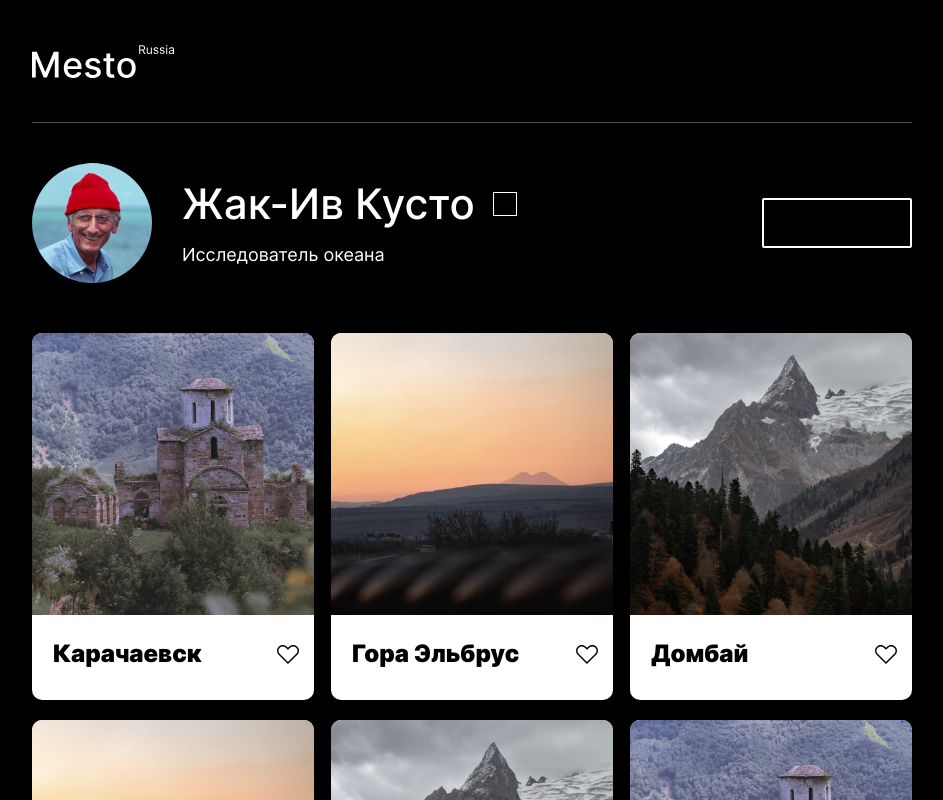
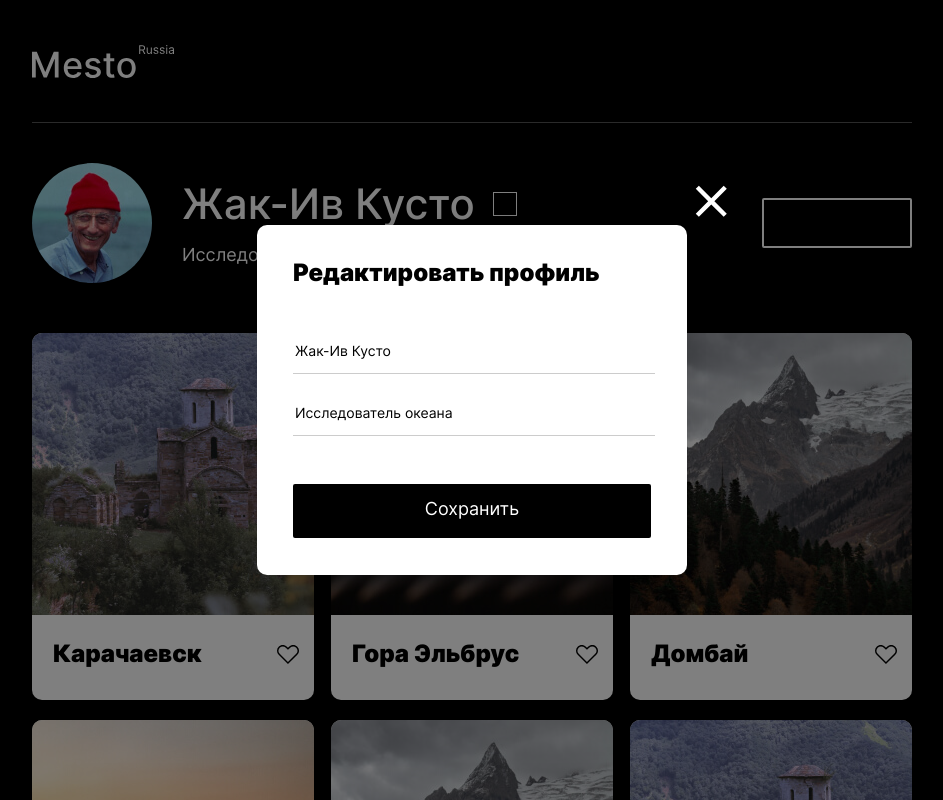
Before and after one commit to boolishta/mesto-project, a plain HTML site: page index.html in a window 1280 px wide. Shown: the top 800 px of the page, without its empty margins (168-1111 px from the left). Drawn offline with Linux system fonts and the light colour scheme; files whose address does not match are found by name.

Commit message:
fix popup

```diff
--- a/blocks/popup/__container/popup__container.css
+++ b/blocks/popup/__container/popup__container.css
@@ -1,4 +1,5 @@
 .popup__container {
+    position: relative;
     box-sizing: border-box;
     width: 430px;
     padding: 34px 36px 37px;
--- a/index.html
+++ b/index.html
@@ -96,9 +96,9 @@
         </main>
         <footer class="footer">© 2020 Mesto Russia</footer>
     </div>
-    <div class="popup">
+    <div class="popup popup_opened">
         <div class="popup__container">
-            <form action="/">
+            <form action="/" name="editProfile">
                 <h2 class="popup__title">Редактировать профиль</h2>
                 <label>
                     <input placeholder="Имя" type="text" name="name" class="popup__control" value="Жак-Ив Кусто">
@@ -107,9 +107,9 @@
                     <input placeholder="Статус" type="text" name="status" class="popup__control"
                         value="Исследователь океана">
                 </label>
-                <button type="submit" class="popup__submit">Сохранить</button>
+                <button type="submit" class="popup__submit" aria-label="Кнопка сохранить">Сохранить</button>
             </form>
-            <button class="popup__close-button"></button>
+            <button type="button" class="popup__close-button" aria-label="Кнопка закрыть"></button>
         </div>
     </div>
 </body>
```
